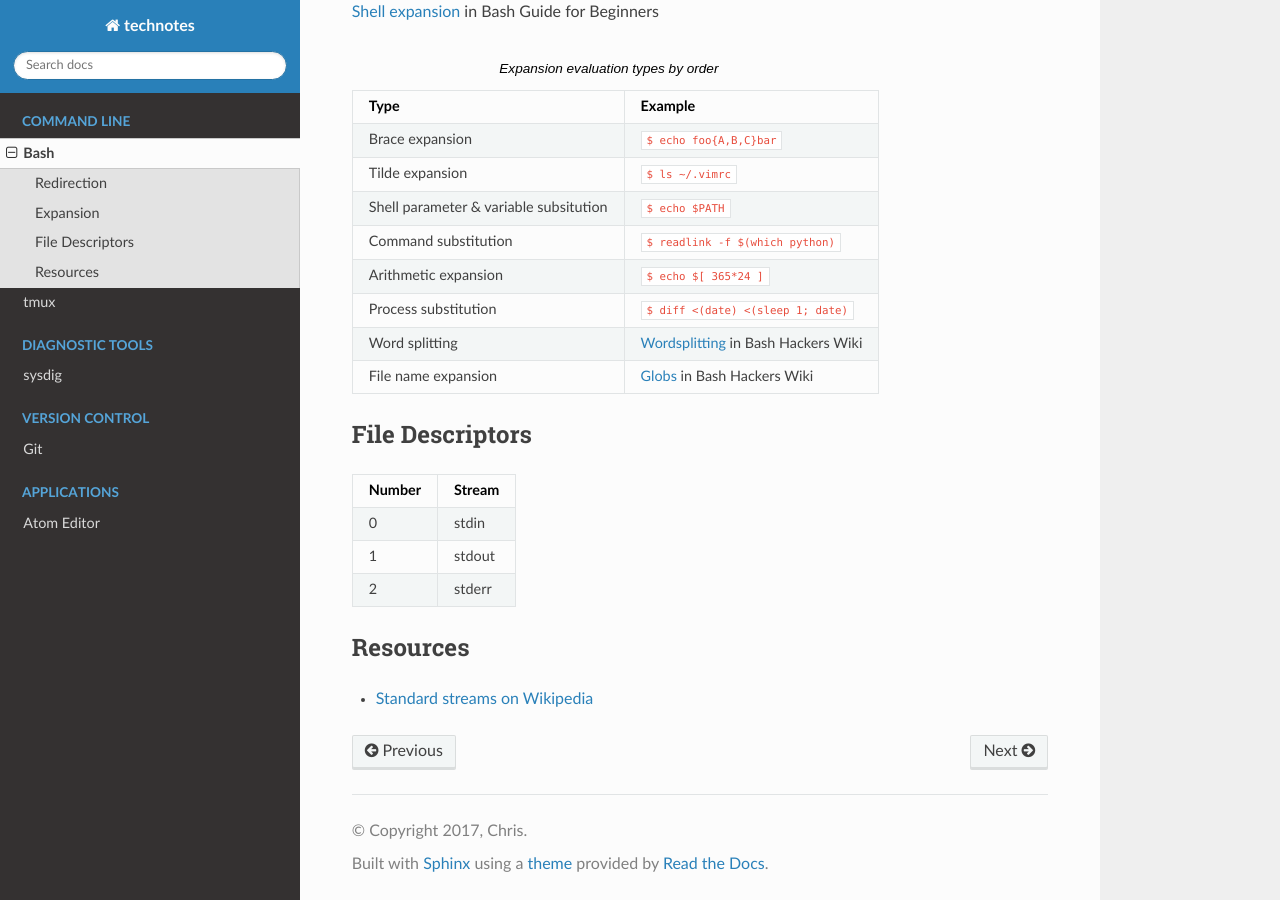
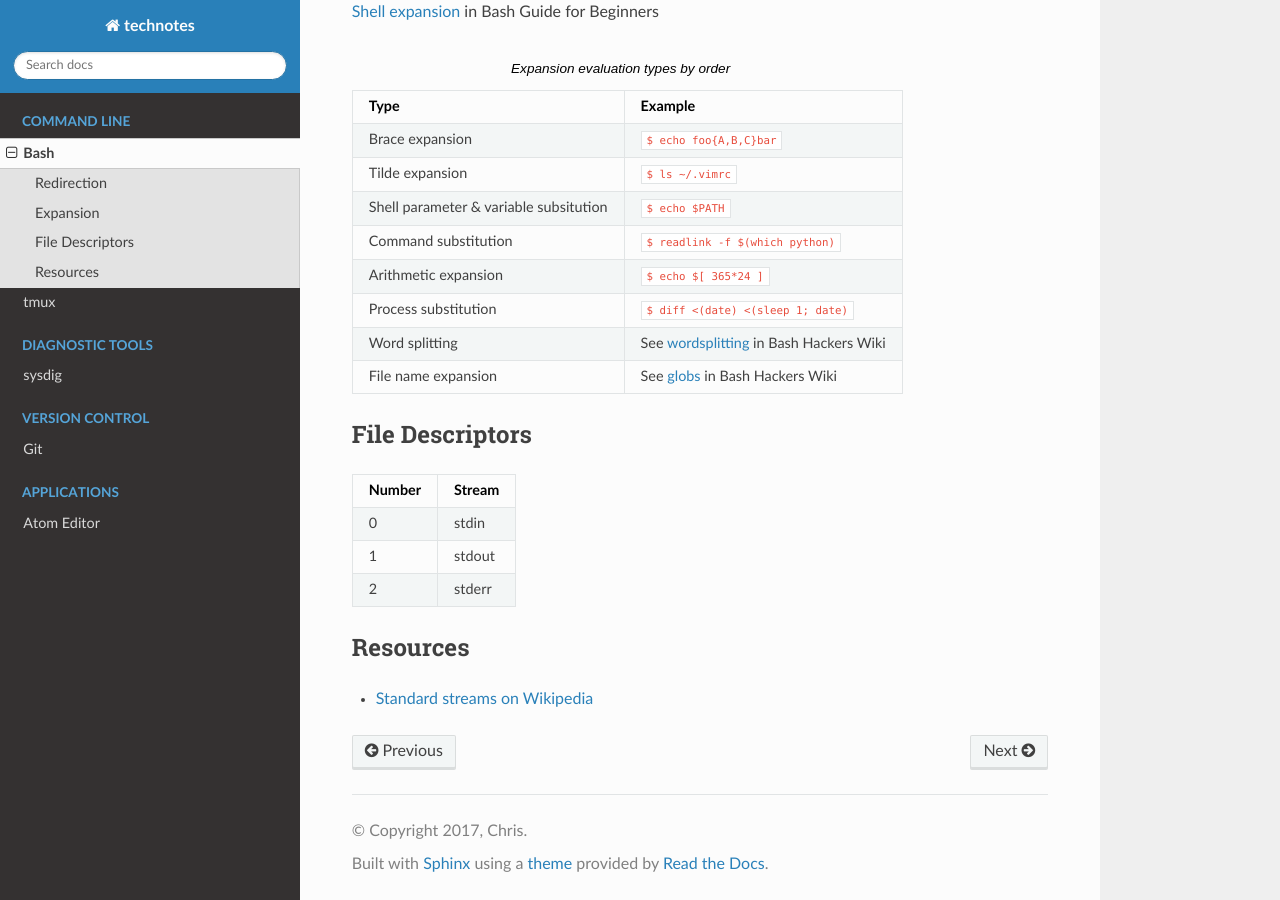
Before and after one commit to heterotopian/technotes, a Sphinx documentation site: the page built from source/bash.rst, in a window 1280 px wide and 900 px high, scrolled down 789 px. Built offline with Sphinx 7.4.7 and the Read the Docs theme 2.0.0, drawn with Linux system fonts in a browser that asks for light colours.

Commit message:
Minor changes

```diff
--- a/source/bash.rst
+++ b/source/bash.rst
@@ -60,10 +60,10 @@ Expansion
       - ``$ diff <(date) <(sleep 1; date)``
 
     * - Word splitting
-      - `Wordsplitting <http://wiki.bash-hackers.org/syntax/expansion/wordsplit>`_ in Bash Hackers Wiki
+      - See `wordsplitting <http://wiki.bash-hackers.org/syntax/expansion/wordsplit>`_ in Bash Hackers Wiki
 
     * - File name expansion
-      - `Globs <http://wiki.bash-hackers.org/syntax/expansion/globs>`_ in Bash Hackers Wiki
+      - See `globs <http://wiki.bash-hackers.org/syntax/expansion/globs>`_ in Bash Hackers Wiki
 
 
 File Descriptors
```
